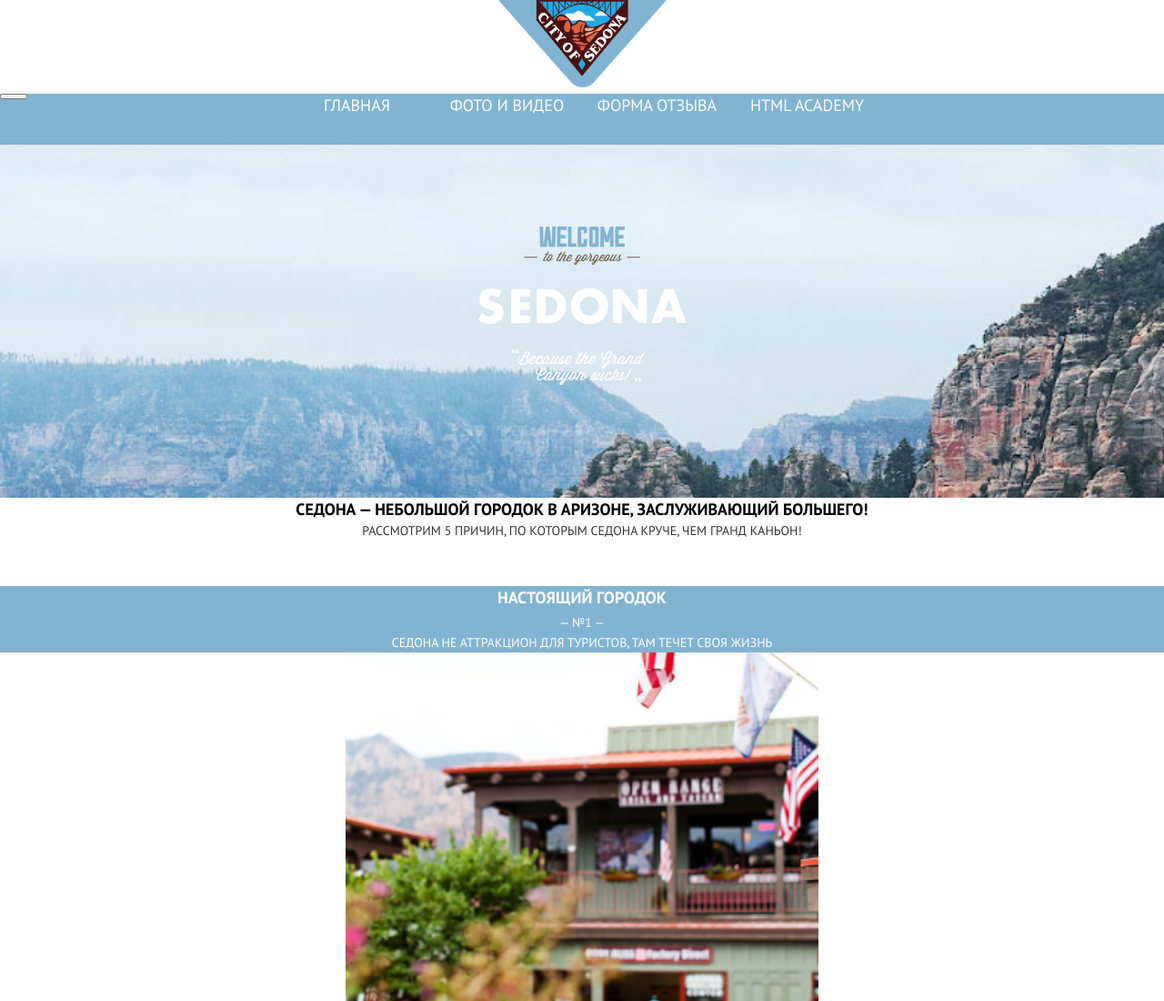
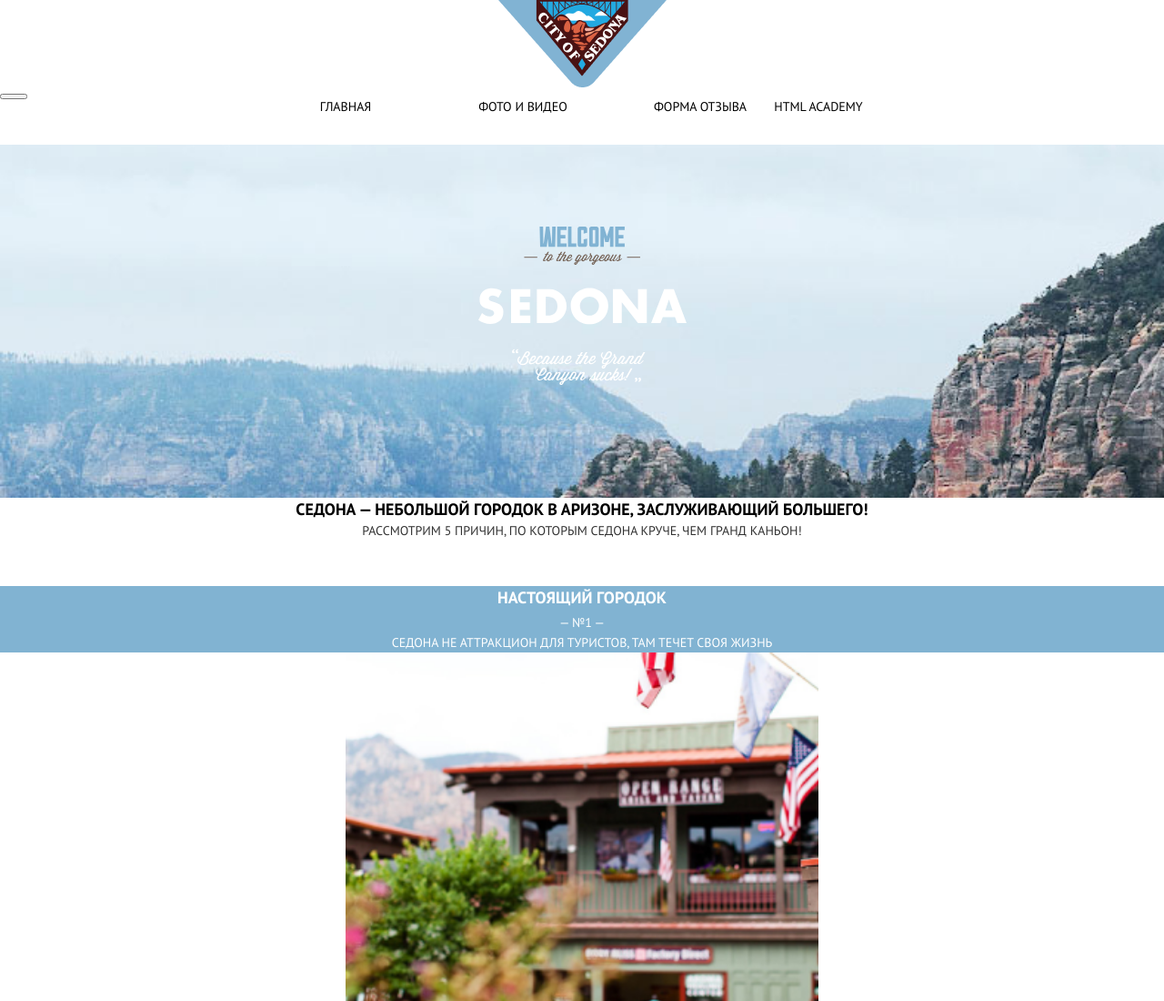
Before and after one commit to htmlacademy-adaptive/1117595-sedona-26, a website: page source/index.html in a window 1280 px wide. Shown: the top 1100 px of the page at 91% size. Drawn offline with nearby package versions, Linux system fonts and the light colour scheme; files that its build step writes are made by us from their sources.

Commit message:
продолжение адаптивных сеток блок навигации

```diff
--- a/source/sass/blocks/main-nav.scss
+++ b/source/sass/blocks/main-nav.scss
@@ -2,9 +2,14 @@
   background-color: $basic-blue;
 }
 
+@media (min-width: $tablet-width) {
+  .main-nav {
+    background-color: $basic-white;
+  }
+}
+
 .main-nav__list {
   @include list-reset;
-  text-align: center;
 }
 
 .main-nav__item {
@@ -14,6 +19,18 @@
 .main-nav__list a {
   text-decoration: none;
   color: $basic-white;
+}
+
+@media (min-width: $tablet-width) {
+  .main-nav__list a {
+    color: $basic-black;
+    font-size: 14px;
+    line-height: 21px;
+  }
+
+  .main-nav__item--current {
+    color: $darkgray-active;
+  }
 }
 
 .main-nav__wrapper {
@@ -27,8 +44,12 @@
     width: 640px;
     padding: 0 64px;
     display: grid;
-    grid-template-columns: repeat(4, minmax(100px, 1fr));
-    column-gap: 20px;
+    grid-template-columns: repeat(5, minmax(auto, 1fr));
+    column-gap: 10px;
+  }
+
+  .main-nav__item:nth-child(4n+2) {
+    grid-column: span 2;
   }
 }
 
```
